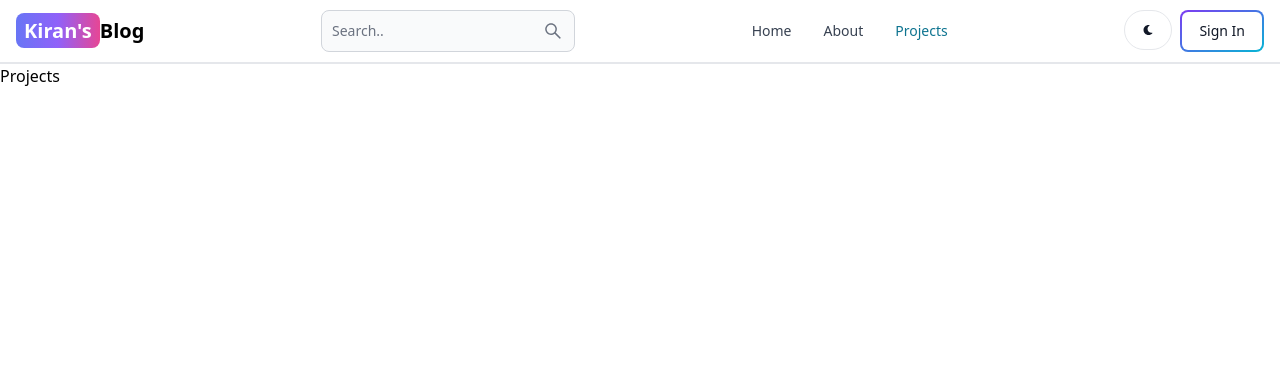
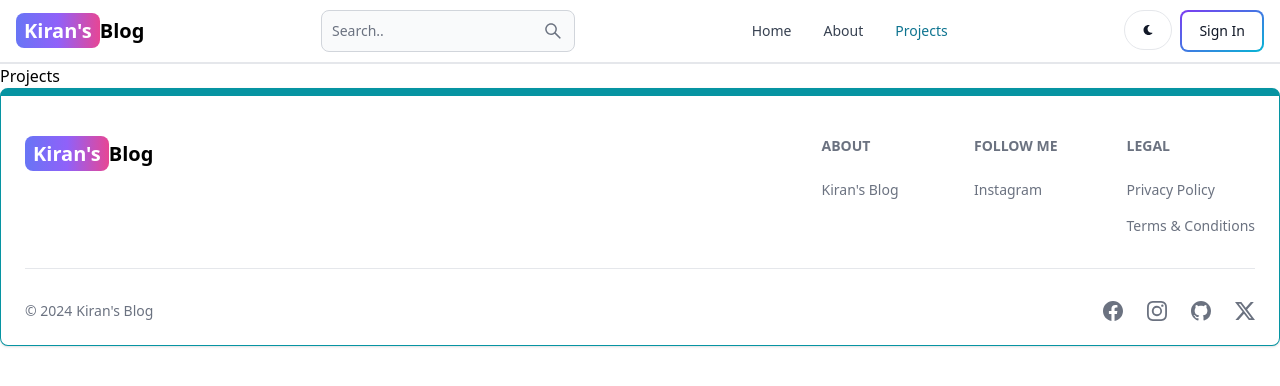
Before and after one commit to keerushar28/mern-blog, a React (Vite) app in the folder client/: page /projects in a window 1280 px wide. Shown: the top 386 px of the page. Built offline with nearby package versions, Linux system fonts and the light colour scheme.

Commit message:
Create the footer components

```diff
--- a/client/src/App.jsx
+++ b/client/src/App.jsx
@@ -7,6 +7,8 @@
 import SignUp from './pages/SignUp'
 import Projects from './pages/Projects'
 import Header from './components/Header'
+import Footer from './components/footer'
+
 
 
 export default function App() {
@@ -29,6 +31,7 @@
 
 
       </Routes>
+      <Footer />
 
     </BrowserRouter>
   )
--- /dev/null
+++ b/client/src/components/Footer.jsx
@@ -0,0 +1,78 @@
+import React from 'react'
+import { Footer } from 'flowbite-react'
+import { Link } from 'react-router-dom'
+import {BsFacebook, BsInstagram, BsGithub, BsTwitterX} from 'react-icons/bs';
+
+export default function FooterCom() {
+  return (
+    <Footer container className='border border-t-8 border-teal-500'>
+      <div className="w-full max-w-7xl mx-auto">
+        <div className="grid w-full justify-between sm:flex md:grid-cols-1">
+          <div className="mt-5">
+          <Link
+        to='/'
+        className='self-center whitespace-nowrap text-lg sm:text-xl font-semibold dark:text-white'
+      >
+        <span className='px-2 py-1 bg-gradient-to-r from-indigo-500 via-purple-500 to-pink-500 rounded-lg text-white'>
+          Kiran's
+        </span>
+        Blog
+      </Link>
+
+          </div>
+          <div className="grid grid-cols-2 gap-8  mt-4 sm:grid-cols-3 sm:gap-6">
+            <div>
+            <Footer.Title title='About' />
+            <Footer.LinkGroup col>
+              <Footer.Link
+              href='/about'
+              target='_blank'
+              rel='noopener noreferrer'
+              >
+                Kiran's Blog
+              </Footer.Link>
+            </Footer.LinkGroup>
+            </div>
+            <div>
+            <Footer.Title title='Follow Me' />
+            <Footer.LinkGroup col>
+              <Footer.Link
+              href='https://www.instagram.com/_kiran_gtm/'
+              target='_blank'
+              rel='noopener noreferrer'
+              >
+                Instagram
+              </Footer.Link>
+            </Footer.LinkGroup>
+            </div>
+            <div>
+            <Footer.Title title='Legal' />
+            <Footer.LinkGroup col>
+              <Footer.Link
+              href='#'
+              >
+                Privacy Policy
+              </Footer.Link>
+              <Footer.Link href='#'>
+                Terms &amp; Conditions
+              </Footer.Link>
+            </Footer.LinkGroup>
+            </div>
+          </div>
+        </div>
+        <Footer.Divider />
+        <div className="w-full sm:flex sm:items-center sm:justify-between">
+          <Footer.Copyright href='/about' by="Kiran's Blog" year={new Date().getFullYear()}/>
+          <div className="flex gap-6 sm:mt-0 mt-4 sm:justify-center">
+            <Footer.Icon href='https://www.facebook.com/kiran.gautam.77312477' icon={BsFacebook}/>
+            <Footer.Icon href='https://www.instagram.com/_kiran_gtm/' icon={BsInstagram}/>
+            <Footer.Icon href='https://github.com/keerushar28' icon={BsGithub}/>
+            <Footer.Icon href='#' icon={BsTwitterX}/>
+
+          </div>
+
+        </div>
+      </div>
+    </Footer>
+  )
+}
```
Also changed, not shown: 1 other file (tests, documents, lock files or other folders).
